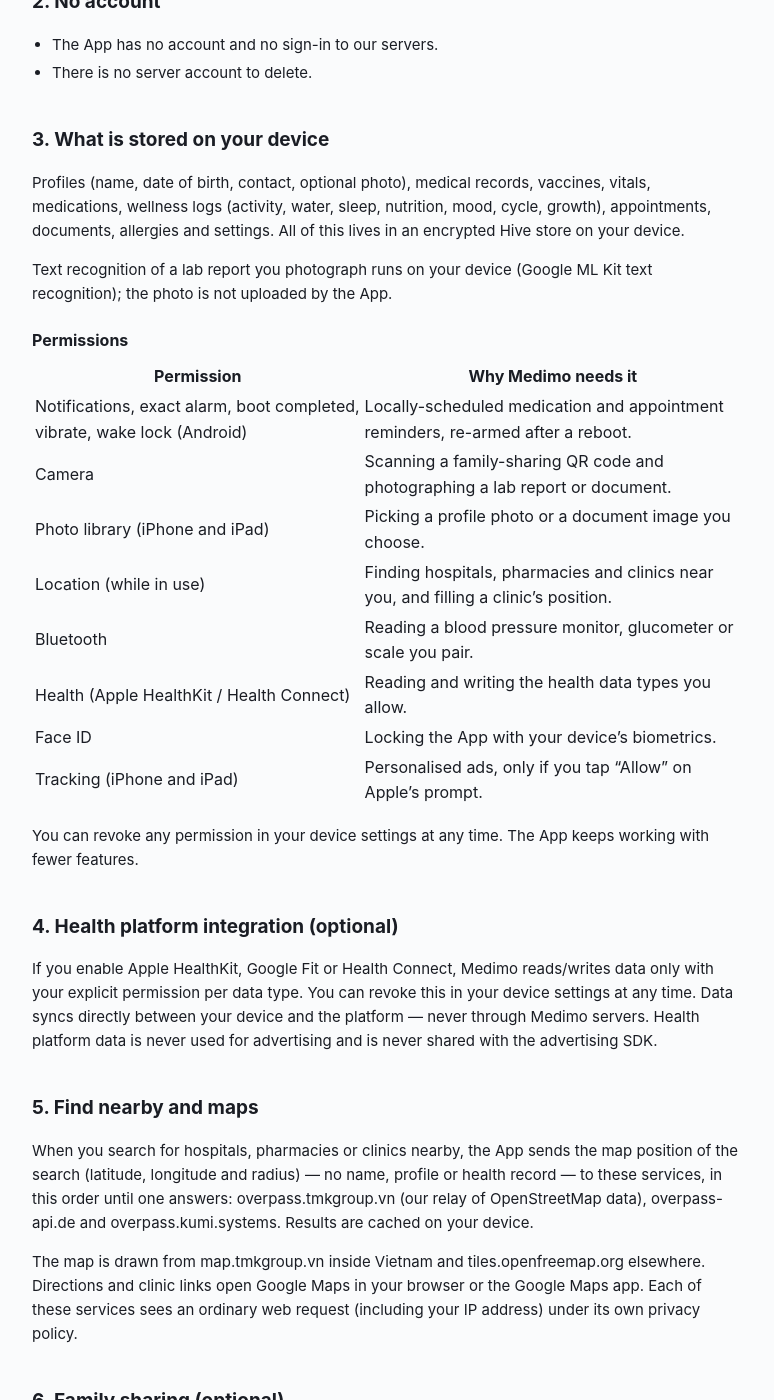
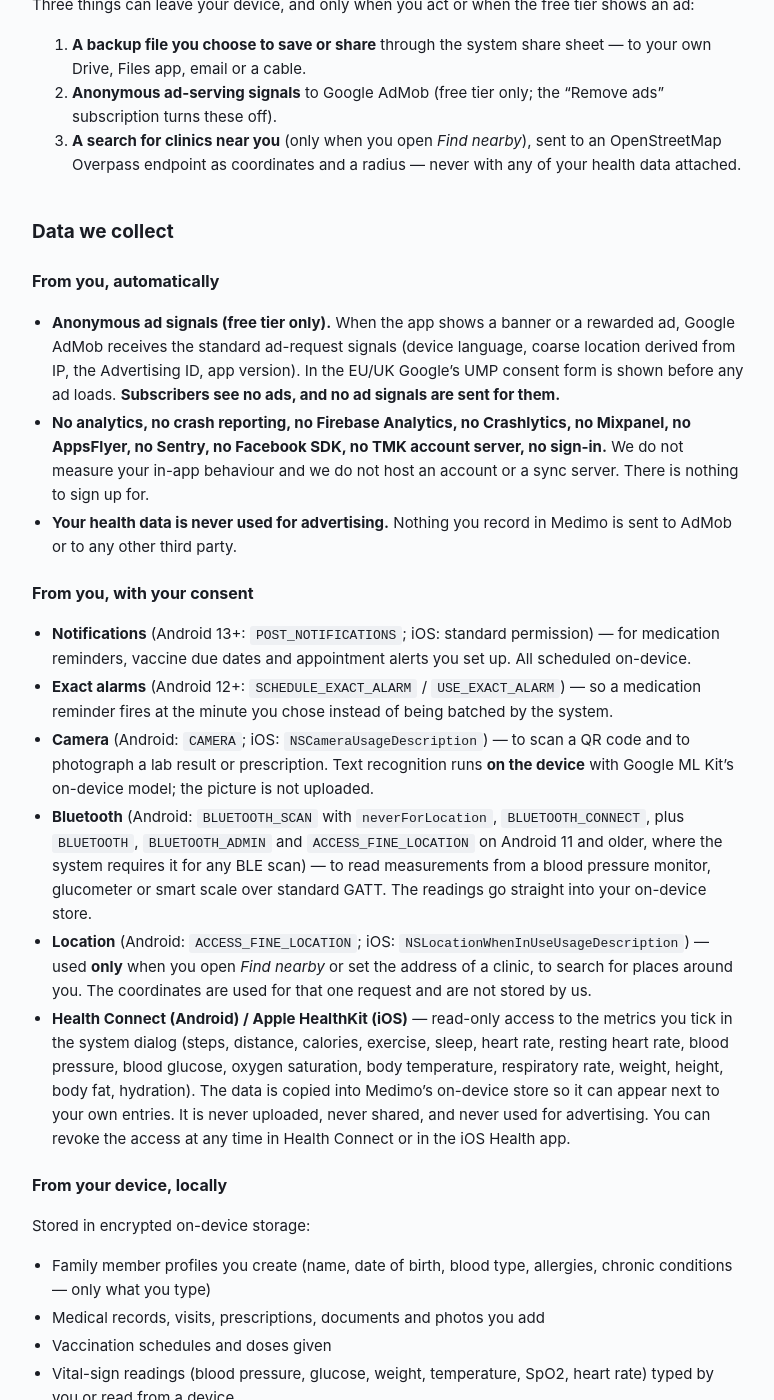
Before and after one commit to tmkgroup/privacy, a Jekyll site: the page built from medimo/index.md, in a window 1280 px wide and 1400 px high, scrolled down 566 px. Shown: the whole window, without its empty margins (252-1026 px from the left). Built offline with Jekyll 4.4.1, drawn with Linux system fonts in a browser that asks for light colours; some of the changed text lies outside the part shown.

Commit message:
Medimo: privacy policy page (/medimo/)
Co-Authored-By: Claude Opus 5 <noreply@anthropic.com>

```diff
--- a/medimo/index.md
+++ b/medimo/index.md
@@ -1,158 +1,234 @@
 ---
-# Medimo dùng layout "default" như Fincore / Scan Doc: app có Google AdMob nên KHÔNG dùng master-policy ("never share it with advertisers").
-# Tạo 2026-11-12 (anh Truc "Tạo GDPR 5 app" — ô GDPR trên AdMob bắt buộc URL chính sách, Medimo chưa có trang).
-# Nguồn từng ý:
-#  - mục 3, 4 (HealthKit), 6 (chia sẻ gia đình), 7 (sao lưu), BLE, Children, Your rights, email liên hệ:
-#    bê ý bản trong app tmk_medimo/lib/features/legal/data/legal_content.dart:109-175 (en)
-#  - bảng Permissions: tmk_medimo/android/app/src/main/AndroidManifest.xml + ios/Runner/Info.plist (các khoá NS*UsageDescription)
-#  - mục 5 (tìm nơi gần + bản đồ): tmk_medimo/lib/features/find_nearby/services/overpass_service.dart:47-55,
-#    package/tmk_map_kit/lib/src/map_server.dart:27-69, find_nearby/models/nearby_place_model.dart:27 (link Google Maps)
-#  - OCR phiếu xét nghiệm trên máy: tmk_medimo/pubspec.yaml (google_mlkit_text_recognition, ghi chú "offline")
-#  - mục 8 + 9 (quảng cáo, gói Bỏ quảng cáo): tmk_medimo/lib/ads/*.dart, lib/core/services/remove_ads_service.dart:37
-#    (com.tmkgroup.medimo.remove_ads_3m), rewarded_ad_free.dart:33 (24 giờ); câu chữ danh sách dữ liệu SDK bê từ fincore/index.md mục 5
-layout: default
+layout: app-policy
 permalink: /medimo/
-title: "Medimo — Privacy Policy"
-description: "Privacy policy for Medimo, the local-first family health record."
-last_updated: 2026-11-12
+title: Medimo — Privacy Policy
+description: Privacy policy for Medimo, the offline-first family health record app.
+last_updated: 2026-11-13
+
+# Per-app metadata read by _layouts/app-policy.html and the landing page loop.
 app_name: Medimo
-app_subtitle: Family Health Records
-app_id: com.tmkgroup.medimo
-data_collected: "No account. Your health records stay on your device. Google AdMob ads collect device data; the Remove ads subscription turns them off."
-order: 31
+app_subtitle: Family health records, vaccines, vitals and reminders
+app_id: vn.tmkgroup.tmk_medimo
+data_collected: "No health data reaches our servers. Everything stays in encrypted on-device storage. The free tier shows AdMob ads."
+order: 40
 ---
 
-<article class="app-policy">
-  <p class="app-back"><a href="/">← All policies</a></p>
-  <header class="app-header">
-    <h1>Medimo — Privacy Policy</h1>
-    <p class="app-meta">
-      <span>Bundle ID: <code>com.tmkgroup.medimo</code></span>
-      <span>Effective date: 2026-11-12</span>
-    </p>
-  </header>
+## Summary
 
-<div markdown="1">
+**Medimo stores your family's health records on your device only.**
 
-This Privacy Policy explains how the mobile app **Medimo** ("the App"), published by **TMK Tech Group**
-("we", "us"), handles information.
+There is no account, no sign-in, no TMK Group server holding your data,
+no analytics SDK and no crash reporter. Medical records, vaccination
+schedules, vital-sign readings, medication reminders, symptoms,
+pregnancy entries and the emergency medical ID all live in encrypted
+on-device storage (Hive) and nowhere else.
 
-## 1. In short
+Three things can leave your device, and only when you act or when the
+free tier shows an ad:
 
-**Your health data is sensitive. Medimo is built local-first: your records stay on your device unless you
-choose to back them up.** Medimo does not send your health data to our servers.
+1. **A backup file you choose to save or share** through the system
+   share sheet — to your own Drive, Files app, email or a cable.
+2. **Anonymous ad-serving signals** to Google AdMob (free tier only; the
+   "Remove ads" subscription turns these off).
+3. **A search for clinics near you** (only when you open *Find nearby*),
+   sent to an OpenStreetMap Overpass endpoint as coordinates and a
+   radius — never with any of your health data attached.
 
-Four things use the network, and none of them carries a health record of yours: **Google's advertising SDK**
-(section 8), the **store** when you buy or restore the Remove ads subscription (section 9), the **find
-nearby** search and its map (section 5), and links you tap that open Google Maps or another app.
+## Data we collect
 
-## 2. No account
+### From you, automatically
 
-- The App has no account and no sign-in to our servers.
-- There is no server account to delete.
+- **Anonymous ad signals (free tier only).** When the app shows a banner
+  or a rewarded ad, Google AdMob receives the standard ad-request
+  signals (device language, coarse location derived from IP, the
+  Advertising ID, app version). In the EU/UK Google's UMP consent form
+  is shown before any ad loads. **Subscribers see no ads, and no ad
+  signals are sent for them.**
+- **No analytics, no crash reporting, no Firebase Analytics, no
+  Crashlytics, no Mixpanel, no AppsFlyer, no Sentry, no Facebook SDK,
+  no TMK account server, no sign-in.** We do not measure your in-app
+  behaviour and we do not host an account or a sync server. There is
+  nothing to sign up for.
+- **Your health data is never used for advertising.** Nothing you record
+  in Medimo is sent to AdMob or to any other third party.
 
-## 3. What is stored on your device
+### From you, with your consent
 
-Profiles (name, date of birth, contact, optional photo), medical records, vaccines, vitals, medications,
-wellness logs (activity, water, sleep, nutrition, mood, cycle, growth), appointments, documents, allergies
-and settings. All of this lives in an encrypted Hive store on your device.
+- **Notifications** (Android 13+: `POST_NOTIFICATIONS`; iOS: standard
+  permission) — for medication reminders, vaccine due dates and
+  appointment alerts you set up. All scheduled on-device.
+- **Exact alarms** (Android 12+: `SCHEDULE_EXACT_ALARM` /
+  `USE_EXACT_ALARM`) — so a medication reminder fires at the minute you
+  chose instead of being batched by the system.
+- **Camera** (Android: `CAMERA`; iOS: `NSCameraUsageDescription`) — to
+  scan a QR code and to photograph a lab result or prescription. Text
+  recognition runs **on the device** with Google ML Kit's on-device
+  model; the picture is not uploaded.
+- **Bluetooth** (Android: `BLUETOOTH_SCAN` with `neverForLocation`,
+  `BLUETOOTH_CONNECT`, plus `BLUETOOTH`, `BLUETOOTH_ADMIN` and
+  `ACCESS_FINE_LOCATION` on Android 11 and older, where the system
+  requires it for any BLE scan) — to read measurements from a blood
+  pressure monitor, glucometer or smart scale over standard GATT. The
+  readings go straight into your on-device store.
+- **Location** (Android: `ACCESS_FINE_LOCATION`; iOS:
+  `NSLocationWhenInUseUsageDescription`) — used **only** when you open
+  *Find nearby* or set the address of a clinic, to search for places
+  around you. The coordinates are used for that one request and are not
+  stored by us.
+- **Health Connect (Android) / Apple HealthKit (iOS)** — read-only
+  access to the metrics you tick in the system dialog (steps, distance,
+  calories, exercise, sleep, heart rate, resting heart rate, blood
+  pressure, blood glucose, oxygen saturation, body temperature,
+  respiratory rate, weight, height, body fat, hydration). The data is
+  copied into Medimo's on-device store so it can appear next to your
+  own entries. It is never uploaded, never shared, and never used for
+  advertising. You can revoke the access at any time in Health Connect
+  or in the iOS Health app.
 
-Text recognition of a lab report you photograph runs on your device (Google ML Kit text recognition); the
-photo is not uploaded by the App.
+### From your device, locally
 
-### Permissions
+Stored in encrypted on-device storage:
+
+- Family member profiles you create (name, date of birth, blood type,
+  allergies, chronic conditions — only what you type)
+- Medical records, visits, prescriptions, documents and photos you add
+- Vaccination schedules and doses given
+- Vital-sign readings (blood pressure, glucose, weight, temperature,
+  SpO2, heart rate) typed by you or read from a device
+- Medication reminders and adherence history
+- Symptoms, pain-map entries, wellness, nutrition, sleep, mood, cycle
+  and growth entries
+- Pregnancy entries
+- The emergency medical ID card
+- Settings (language, theme, notification toggles)
+
+This data is **never** uploaded to TMK Group.
+
+## Permissions explained
 
 | Permission | Why Medimo needs it |
 |---|---|
-| Notifications, exact alarm, boot completed, vibrate, wake lock (Android) | Locally-scheduled medication and appointment reminders, re-armed after a reboot. |
-| Camera | Scanning a family-sharing QR code and photographing a lab report or document. |
-| Photo library (iPhone and iPad) | Picking a profile photo or a document image you choose. |
-| Location (while in use) | Finding hospitals, pharmacies and clinics near you, and filling a clinic's position. |
-| Bluetooth | Reading a blood pressure monitor, glucometer or scale you pair. |
-| Health (Apple HealthKit / Health Connect) | Reading and writing the health data types you allow. |
-| Face ID | Locking the App with your device's biometrics. |
-| Tracking (iPhone and iPad) | Personalised ads, only if you tap "Allow" on Apple's prompt. |
+| Notifications | Medication reminders, vaccine due dates, appointment alerts you set up. Generated on-device. |
+| Exact alarm (Android 12+) | Required by Android so a medication reminder fires at the exact minute. |
+| Camera | Scan a QR code; photograph a lab result or prescription for on-device text recognition. |
+| Bluetooth (scan / connect) | Read measurements from a blood pressure monitor, glucometer or smart scale. |
+| Location | Only for *Find nearby* and clinic addresses; on Android 11 and older it is also what the system demands before any Bluetooth scan. |
+| Health Connect / HealthKit (read) | Show steps, sleep, heart rate and other metrics you tick, beside your own entries. |
+| Internet | Ads (free tier only), the in-store purchase, and the *Find nearby* clinic search. |
+| Receive boot completed | Re-schedule your reminders after the phone restarts. |
+| Vibrate | Tactile feedback for reminders. |
+| Advertising ID (Android `AD_ID`) | AdMob ad personalisation on the free tier. Not used for subscribers; revocable in Android settings → Privacy → Ads. |
 
-You can revoke any permission in your device settings at any time. The App keeps working with fewer features.
+You can revoke any permission in your device settings at any time. The
+app keeps working with the matching feature switched off.
 
-## 4. Health platform integration (optional)
+## No accounts, no TMK servers
 
-If you enable Apple HealthKit, Google Fit or Health Connect, Medimo reads/writes data only with your explicit
-permission per data type. You can revoke this in your device settings at any time. Data syncs directly
-between your device and the platform — never through Medimo servers. Health platform data is never used for
-advertising and is never shared with the advertising SDK.
+**Medimo has no sign-in.** We do not run an auth server, a profile
+server or a sync server for this app. We cannot identify you, cannot see
+what you record, and cannot recover anything for you.
 
-## 5. Find nearby and maps
+When you move to a new phone, you bring your data with you using the
+backup feature below.
 
-When you search for hospitals, pharmacies or clinics nearby, the App sends the map position of the search
-(latitude, longitude and radius) — no name, profile or health record — to these services, in this order until
-one answers: overpass.tmkgroup.vn (our relay of OpenStreetMap data), overpass-api.de and
-overpass.kumi.systems. Results are cached on your device.
+## Backups (yours to save anywhere)
 
-The map is drawn from map.tmkgroup.vn inside Vietnam and tiles.openfreemap.org elsewhere. Directions and
-clinic links open Google Maps in your browser or the Google Maps app. Each of these services sees an ordinary
-web request (including your IP address) under its own privacy policy.
+Medimo can export your data to a backup file (Settings → Backup). The
+app opens the **system share sheet** and *you* choose where the file
+goes — your Files app, your own Drive, an email to yourself, a cable.
+TMK Group never receives a copy. To restore, import the file on the new
+device.
 
-## 6. Family sharing (optional)
+If you delete every copy you saved, the data is gone: we never had one.
 
-You can export profiles to a QR code or file and share them with family members. The transfer happens
-device-to-device or via a channel you choose (email, messaging). Medimo is not in the middle.
+## Third-party services
 
-## 7. Backups and Bluetooth devices
+Medimo talks to the following external services. **None of them is a TMK
+Group data server.**
 
-When you create a backup, the file is saved to your device storage or a location you pick (cloud drive, USB,
-share sheet). Protecting that backup is your responsibility.
+- **Google AdMob** (`*.googleadservices.com`, `*.doubleclick.net`,
+  `*.googlesyndication.com`) — free tier only, after the EU/UK consent
+  prompt. Sends the standard ad request (Advertising ID, language, app
+  version, approximate location from IP). Never your health data.
+  Privacy: <https://policies.google.com/privacy>.
+- **Google Play Billing** (Android) / **Apple StoreKit** (iOS) — for the
+  "Remove ads" subscription. Payment details never reach us. Privacy:
+  [Google](https://policies.google.com/privacy) ·
+  [Apple](https://www.apple.com/legal/privacy/).
+- **OpenStreetMap Overpass** (`overpass.tmkgroup.vn`,
+  `overpass-api.de`, `overpass.kumi.systems`) — only when you open *Find
+  nearby*. Sends a coordinate and a radius to look up clinics,
+  pharmacies and hospitals. No health data, no identifier.
+  Privacy: <https://osmfoundation.org/wiki/Privacy_Policy>.
+- **Google ML Kit text recognition** — runs **on the device**. The photo
+  of your lab result or prescription is not uploaded.
+- **Health Connect (Android) / HealthKit (iOS)** — the platform's own
+  health store on your device. Medimo reads only what you tick.
 
-When you connect a BLE device (blood pressure monitor, glucometer, scale), readings are stored locally as vital
-records. The pairing data stays on your device.
+We do **not** use Firebase Analytics, Crashlytics, Mixpanel, AppsFlyer,
+Branch, Adjust, Sentry or the Facebook SDK.
 
-## 8. Advertising (Google AdMob)
+## In-app purchases
 
-The free version shows a banner and offers an optional rewarded ad, using the Google Mobile Ads SDK (Google
-AdMob). According to Google, the SDK may collect:
+Medimo offers **one optional in-app purchase**:
 
-- coarse location, including location derived from the IP address;
-- a device ID, such as the advertising identifier;
-- advertising data (for example, ads you have seen) and product interactions (such as app launches and taps);
-- crash logs and performance data.
+- **Remove ads** (`com.tmkgroup.medimo.remove_ads_3m`), an
+  auto-renewing subscription that hides every ad in the app. It renews
+  until you cancel it in the Google Play or App Store subscription
+  settings.
+- The transaction is processed **entirely by Google Play Billing** on
+  Android or **Apple StoreKit** on iOS. Medimo never sees, receives or
+  stores your payment details, billing address or real name.
+- The app keeps a single flag on your device ("ads removed = yes/no").
+  Restoring on a new device works through Google's / Apple's own
+  "Restore purchases" mechanism.
 
-This data is used by Google for advertising, analytics and to improve the SDK. **It never includes your
-profiles, medical records, vitals, medications or any other health record** — those are not available to the
-SDK.
+## Data retention
 
-Where required by law (for example in the EEA, the UK and Switzerland), the App asks for your consent before
-ads are personalised, and you can change your choice at any time with the "Ad privacy options" button in
-the Profile tab. On iPhone and iPad, the advertising identifier is shared only if you tap "Allow" on Apple's
-App Tracking Transparency prompt. You can reset or delete your advertising ID in your device settings.
+- **On-device data**: kept until you delete it in the app or uninstall
+  the app.
+- **Backup files you saved elsewhere**: kept wherever you put them,
+  until you delete them there. We never had a copy.
+- **Ad-network data** (free tier only): retained by Google AdMob under
+  their own policy:
+  <https://policies.google.com/technologies/ads>.
 
-The **rewarded ad** is never forced: you tap it yourself in the Profile tab to turn ads off for 24 hours.
+## Children's privacy
 
-- Google's privacy policy: <https://policies.google.com/privacy>
-- How Google uses data from partner apps: <https://policies.google.com/technologies/partner-sites>
+Medimo is made for a whole household, and a parent may keep a child's
+vaccination record in it. That record stays on the parent's device; it
+is not transmitted to us and is not used for advertising. Because we
+operate no account and no server, we cannot identify any user. We do not
+knowingly collect data from children under 13 (or under 16 in the EU) —
+the only data leaving the device on the free tier is the anonymous
+AdMob ad request, which the "Remove ads" subscription turns off.
 
-## 9. Remove ads subscription
+## Medical disclaimer
 
-"Remove ads" is an optional subscription (3 months, renewing automatically until you cancel it in your store
-account settings). Payment is handled entirely by the Apple App Store or Google Play; **we never receive your
-payment details**. While the subscription is active the App does not start the advertising SDK at all, so none
-of the data in section 8 is collected.
+Medimo helps you organise health information. It is **not a medical
+device**, it does not diagnose, and it does not replace professional
+care. Always consult a licensed doctor for medical advice.
 
-## 10. Children
+## Your rights
 
-Profiles for minors are managed by you, the parent or guardian. Medimo does not knowingly collect information
-from children — all data is entered by you on your device.
+- **Access**: every record is visible inside the app.
+- **Export**: Settings → Backup produces a file containing your data.
+- **Delete (local)**: delete the record in the app, or uninstall the app
+  to remove everything.
+- **Delete (any copy you saved elsewhere)**: open the place you saved
+  the backup file and delete it there. We never had a copy.
+- **Correct**: edit any field directly inside the app.
+- **Object / restrict**: revoke any permission in your device settings.
+  Free-tier ad personalisation can be turned off in Android settings →
+  Privacy → Ads, in iOS Settings → Privacy → Tracking, or by taking the
+  "Remove ads" subscription.
 
-## 11. Your rights (GDPR / CCPA / LGPD)
+You can also email <dev@tmkgroup.vn> with any question — but we have
+nothing of yours to delete server-side, because we do not run a server
+for this app.
 
-You have the right to access, correct, export and delete your data. Because data is on your device, you can do
-all of this yourself: export from Backup, delete profiles or uninstall the app. There is no server account to
-delete.
+## Changes to this policy
 
-Questions about privacy: [contact@tmktechgroup.com](mailto:contact@tmktechgroup.com)
-
-## 12. Changes to this policy
-
-We will update the "Effective date" above and ship a new app version whenever this policy changes.
-
-</div>
-</article>
+We will update the "Last updated" date above whenever this policy
+changes. Material changes (a new third-party service, or a new category
+of data) will be highlighted in the app on the next update.
```
